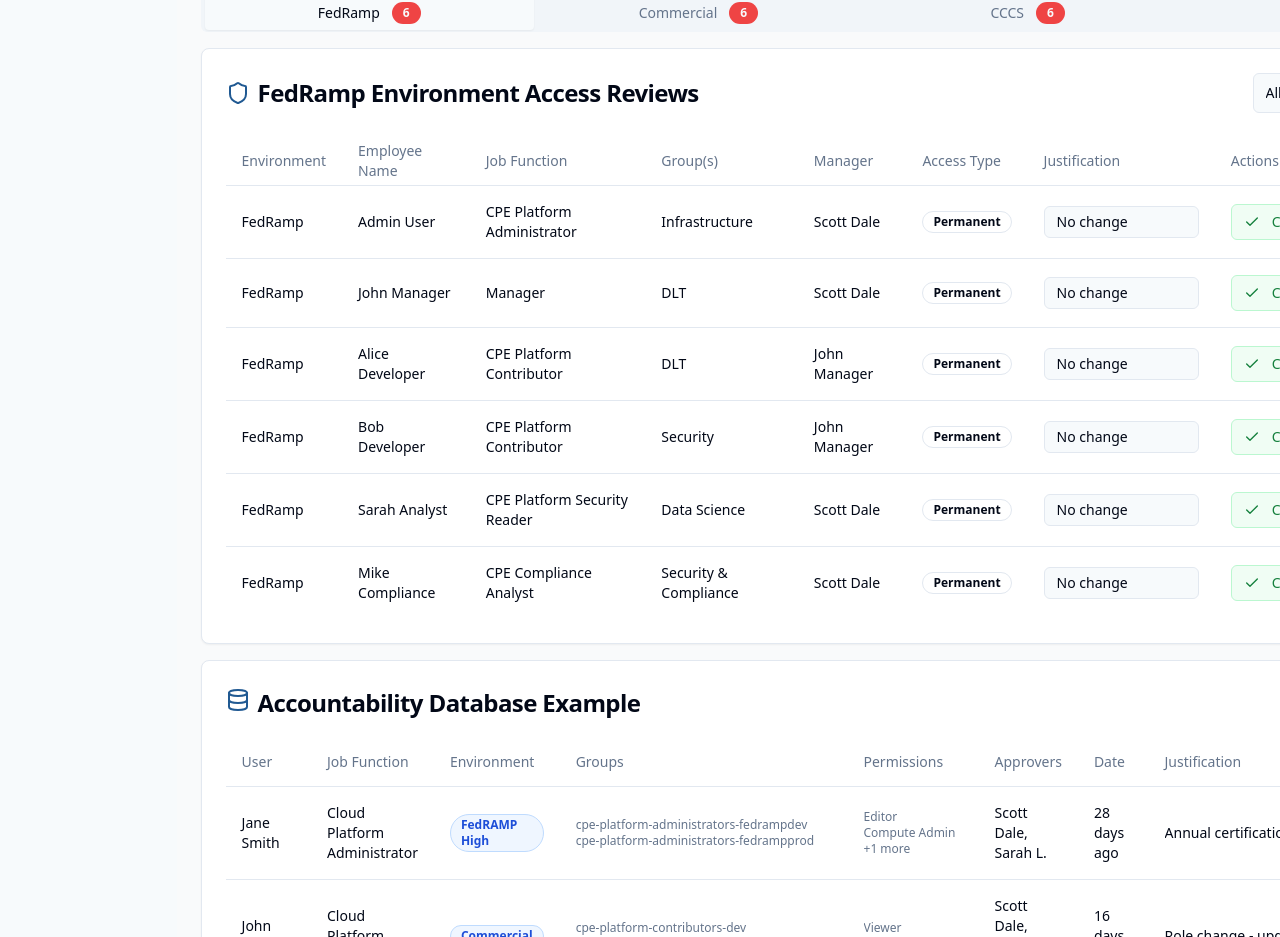
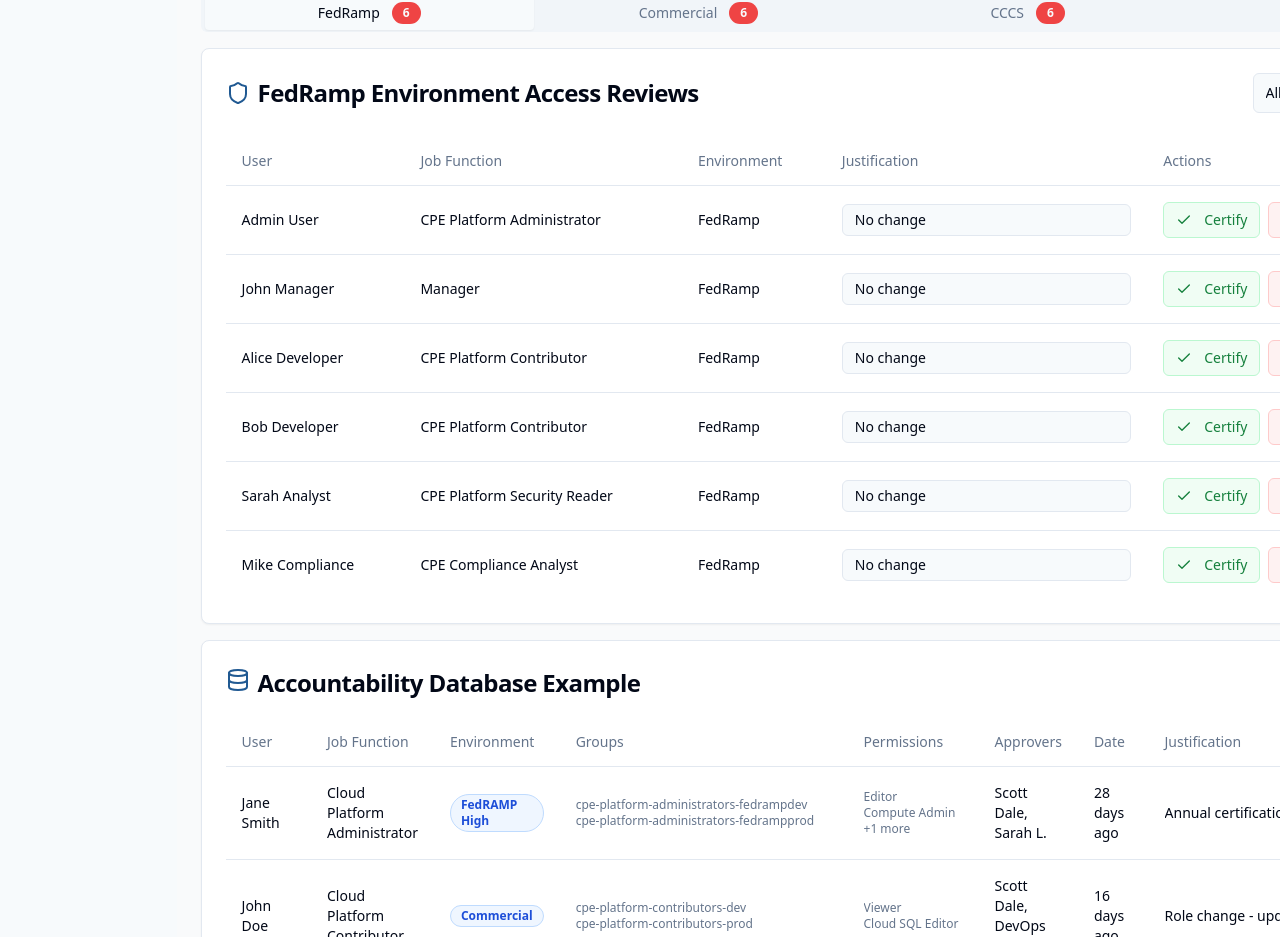
Before and after one commit to hay-tech/secure-access-pilot, a React (Vite) app: page /reviews in a window 1280 px wide. Shown: the part 827-1764 px from the top of the page. Built offline with nearby package versions, Linux system fonts and the light colour scheme; sample sign-in values are in the browser's storage.

Commit message:
Refactor active reviews table
- Remove Groups and Access Type columns.
- Change Employee Name to User.
- Reorder columns: User, Job Function, Environment, Justification, Actions.

```diff
--- a/src/components/access-reviews/UserAccessReviewTable.tsx
+++ b/src/components/access-reviews/UserAccessReviewTable.tsx
@@ -91,12 +91,9 @@ const UserAccessReviewTable: React.FC<UserAccessReviewTableProps> = ({
         <Table>
           <TableHeader>
             <TableRow>
+              <TableHead>User</TableHead>
+              <TableHead>Job Function</TableHead>
               <TableHead>Environment</TableHead>
-              <TableHead>Employee Name</TableHead>
-              <TableHead>Job Function</TableHead>
-              <TableHead>Group(s)</TableHead>
-              <TableHead>Manager</TableHead>
-              <TableHead>Access Type</TableHead>
               <TableHead>Justification</TableHead>
               <TableHead>Actions</TableHead>
             </TableRow>
@@ -107,7 +104,6 @@ const UserAccessReviewTable: React.FC<UserAccessReviewTableProps> = ({
             ) : (
               filteredUsers.map(({ user, gaps }) => (
                 <TableRow key={user.id}>
-                  <TableCell>{regulatoryEnvironment.name}</TableCell>
                   <TableCell className="font-medium">
                     {user.firstName} {user.lastName}
                   </TableCell>
@@ -117,15 +113,7 @@ const UserAccessReviewTable: React.FC<UserAccessReviewTableProps> = ({
                       ? user.jobFunctions.join(", ")
                       : "No job function")}
                   </TableCell>
-                  <TableCell>
-                    {user.department || "N/A"}
-                  </TableCell>
-                  <TableCell>
-                    {getManagerName(user.manager)}
-                  </TableCell>
-                  <TableCell>
-                    <Badge variant="outline">Permanent</Badge>
-                  </TableCell>
+                  <TableCell>{regulatoryEnvironment.name}</TableCell>
                   <TableCell>
                     <div className="max-w-xs">
                       <Input
```
